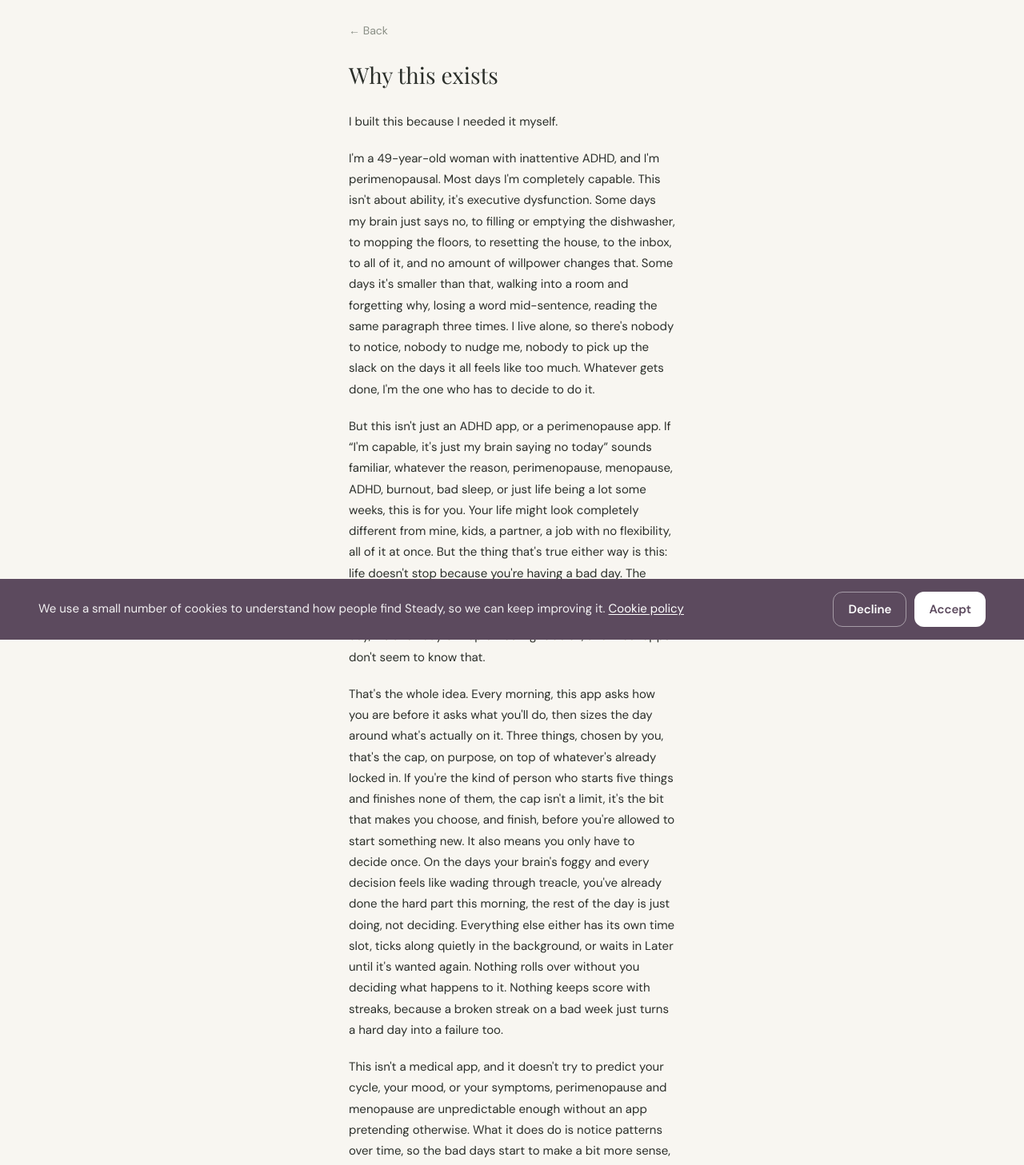
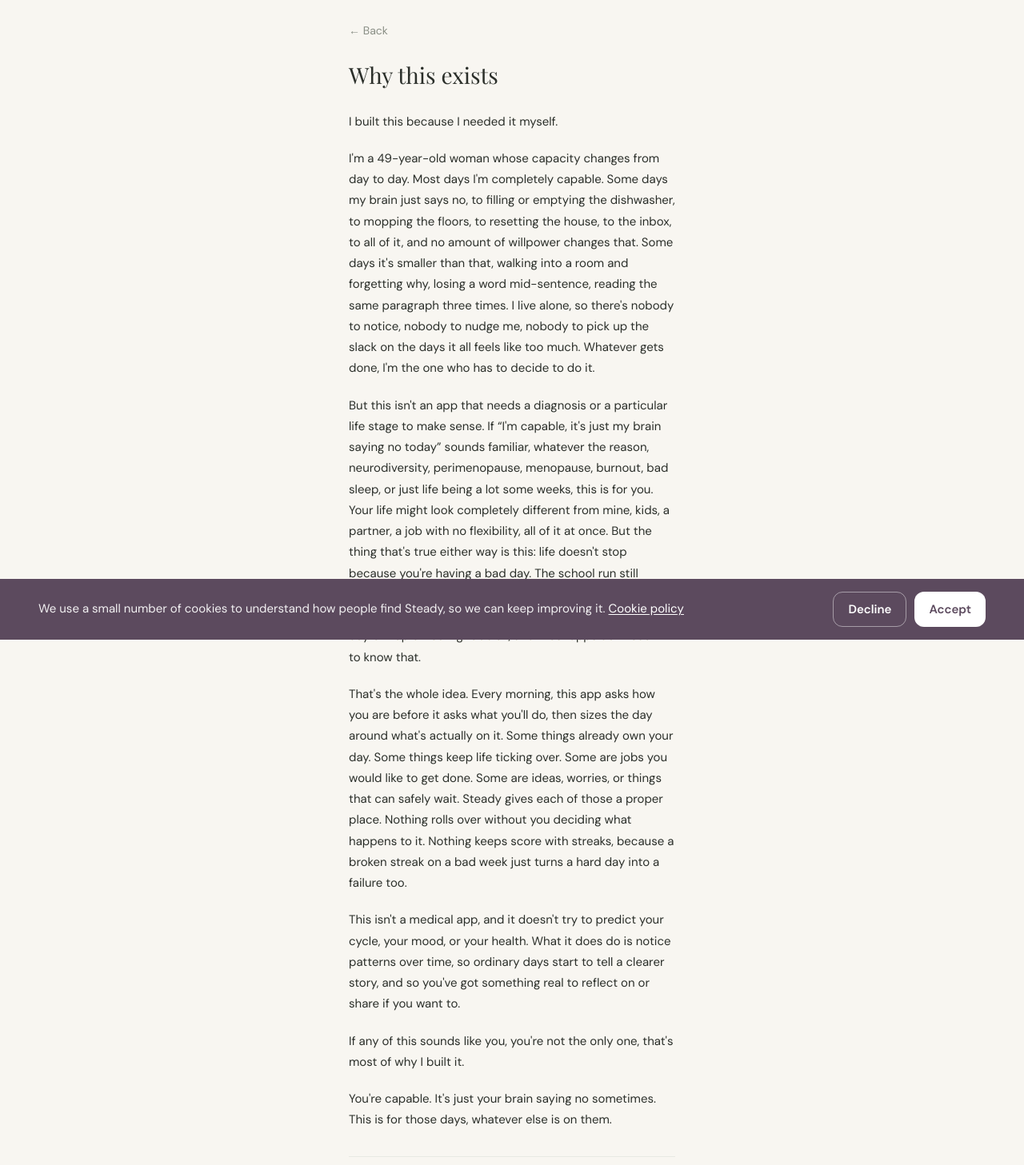
Before and after one commit to amplifygrowth/steady-landing, a Next.js app: page /why in a window 1280 px wide. Shown: the top 1457 px of the page at 80% size. Built offline with nearby package versions, Linux system fonts and the light colour scheme.

Commit message:
Align full site with Steady positioning

```diff
--- a/app/why/page.tsx
+++ b/app/why/page.tsx
@@ -28,20 +28,21 @@ export default function WhyPage() {
           <p>I built this because I needed it myself.</p>
 
           <p>
-            I&apos;m a 49-year-old woman with inattentive ADHD, and I&apos;m perimenopausal. Most days I&apos;m
-            completely capable. This isn&apos;t about ability, it&apos;s executive dysfunction. Some days my
-            brain just says no, to filling or emptying the dishwasher, to mopping the floors, to
-            resetting the house, to the inbox, to all of it, and no amount of willpower changes that.
-            Some days it&apos;s smaller than that, walking into a room and forgetting why, losing a word
-            mid-sentence, reading the same paragraph three times. I live alone, so there&apos;s nobody to
-            notice, nobody to nudge me, nobody to pick up the slack on the days it all feels like too
-            much. Whatever gets done, I&apos;m the one who has to decide to do it.
+            I&apos;m a 49-year-old woman whose capacity changes from day to day. Most days I&apos;m completely
+            capable. Some days my brain just says no, to filling or emptying the dishwasher, to
+            mopping the floors, to resetting the house, to the inbox, to all of it, and no amount of
+            willpower changes that. Some days it&apos;s smaller than that, walking into a room and
+            forgetting why, losing a word mid-sentence, reading the same paragraph three times. I live
+            alone, so there&apos;s nobody to notice, nobody to nudge me, nobody to pick up the slack on
+            the days it all feels like too much. Whatever gets done, I&apos;m the one who has to decide to
+            do it.
           </p>
 
           <p>
-            But this isn&apos;t just an ADHD app, or a perimenopause app. If &ldquo;I&apos;m capable, it&apos;s just
-            my brain saying no today&rdquo; sounds familiar, whatever the reason, perimenopause,
-            menopause, ADHD, burnout, bad sleep, or just life being a lot some weeks, this is for you.
+            But this isn&apos;t an app that needs a diagnosis or a particular life stage to make sense. If
+            &ldquo;I&apos;m capable, it&apos;s just my brain saying no today&rdquo; sounds familiar, whatever the reason,
+            neurodiversity, perimenopause, menopause, burnout, bad sleep, or just life being a lot
+            some weeks, this is for you.
             Your life might look completely different from mine, kids, a partner, a job with no
             flexibility, all of it at once. But the thing that&apos;s true either way is this: life
             doesn&apos;t stop because you&apos;re having a bad day. The school run still happens. The work
@@ -51,25 +52,18 @@ export default function WhyPage() {
 
           <p>
             That&apos;s the whole idea. Every morning, this app asks how you are before it asks what
-            you&apos;ll do, then sizes the day around what&apos;s actually on it. Three things, chosen by you,
-            that&apos;s the cap, on purpose, on top of whatever&apos;s already locked in. If you&apos;re the kind
-            of person who starts five things and finishes none of them, the cap isn&apos;t a limit, it&apos;s
-            the bit that makes you choose, and finish, before you&apos;re allowed to start something new.
-            It also means you only have to decide once. On the days your brain&apos;s foggy and every
-            decision feels like wading through treacle, you&apos;ve already done the hard part this
-            morning, the rest of the day is just doing, not deciding. Everything else either has its
-            own time slot, ticks along quietly in the background, or waits in Later until it&apos;s wanted
-            again. Nothing rolls over without you deciding what happens to it. Nothing keeps score
+            you&apos;ll do, then sizes the day around what&apos;s actually on it. Some things already own your
+            day. Some things keep life ticking over. Some are jobs you would like to get done. Some
+            are ideas, worries, or things that can safely wait. Steady gives each of those a proper
+            place. Nothing rolls over without you deciding what happens to it. Nothing keeps score
             with streaks, because a broken streak on a bad week just turns a hard day into a failure
             too.
           </p>
 
           <p>
             This isn&apos;t a medical app, and it doesn&apos;t try to predict your cycle, your mood, or your
-            symptoms, perimenopause and menopause are unpredictable enough without an app pretending
-            otherwise. What it does do is notice patterns over time, so the bad days start to make a
-            bit more sense, and so you&apos;ve got something real to bring to a GP appointment if you want
-            one.
+            health. What it does do is notice patterns over time, so ordinary days start to tell a
+            clearer story, and so you&apos;ve got something real to reflect on or share if you want to.
           </p>
 
           <p>
```
Also changed, not shown: app/page.tsx (+59 -41 lines), components/how-steady-works.tsx (+12 -12 lines).
